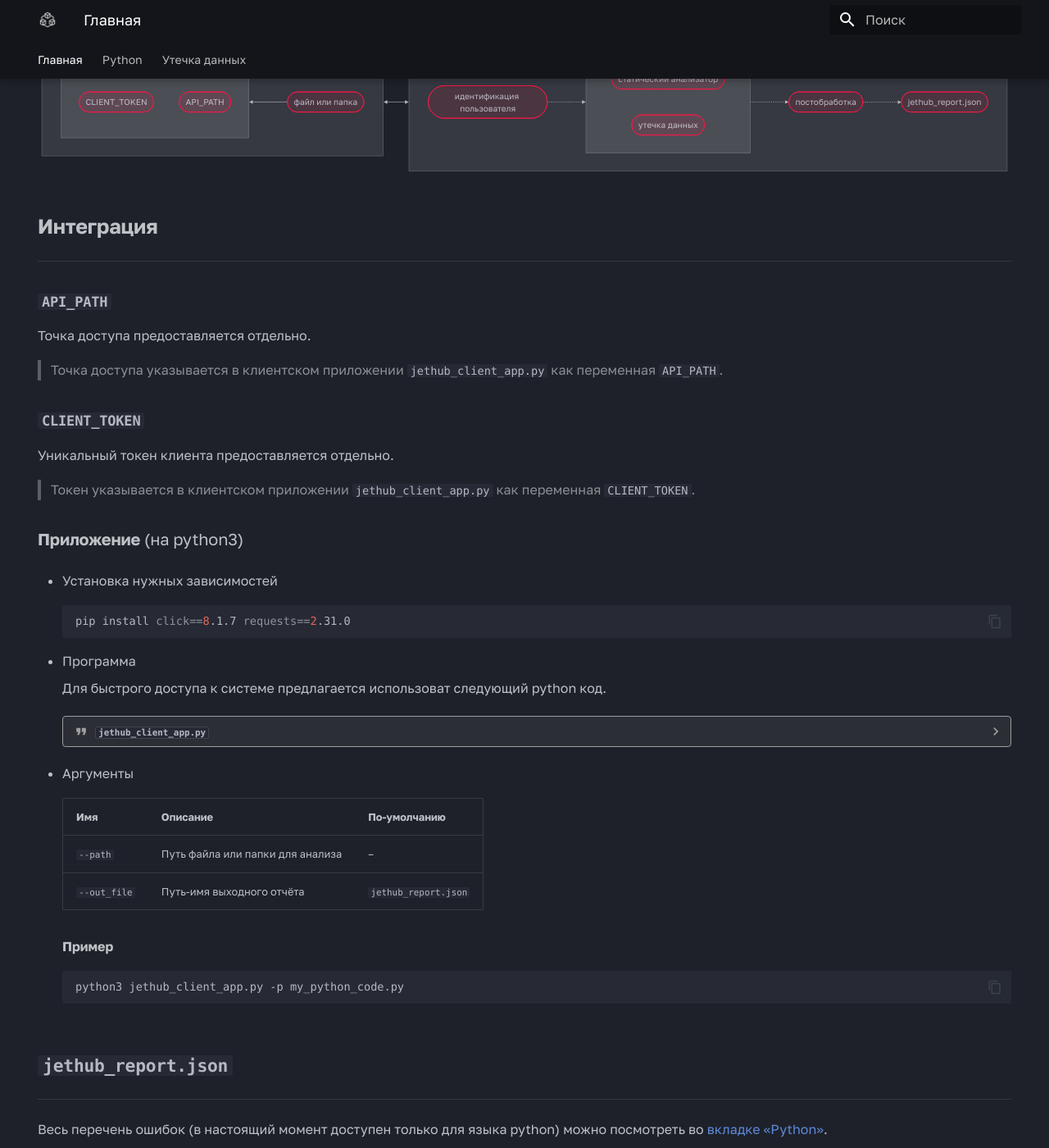
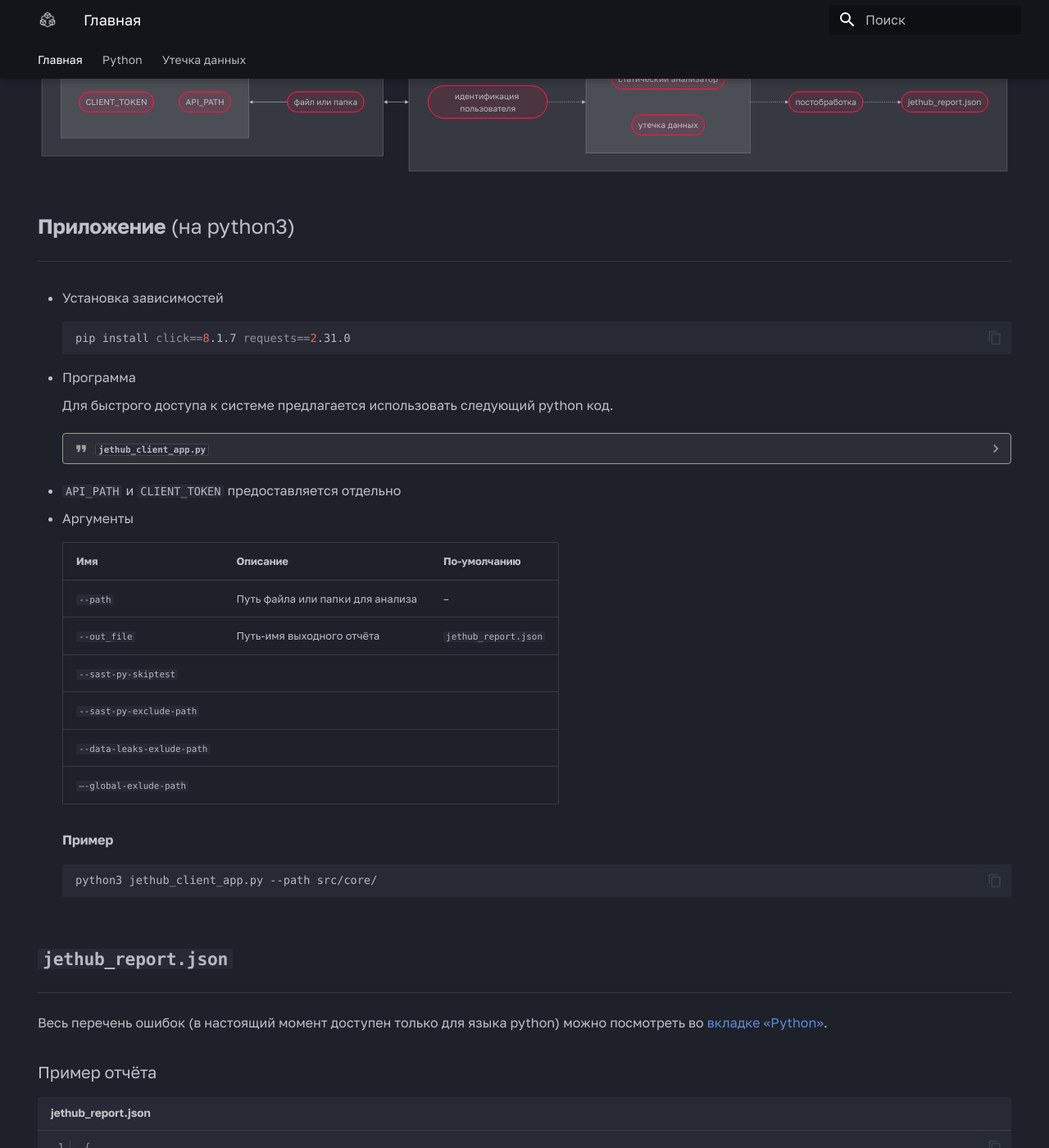
Before and after one commit to jethub-tech/docs.jethub.pro, an MkDocs documentation site: the page built from docs/index.md, in a window 1280 px wide and 1400 px high, scrolled down 239 px. Shown: the whole window at 82% size. Built offline with MkDocs 1.6.1 and Material for MkDocs 9.7.7, drawn with Linux system fonts in a browser that asks for light colours; some web fonts are replaced.

Commit message:
update design main page & append table

````diff
--- a/docs/index.md
+++ b/docs/index.md
@@ -65,24 +65,10 @@
     CLIENT <--> JETHUB
 ```
 
-## **Интеграция**
+## **Приложение** (на python3)
 ----
 
-### **`API_PATH`**
-
-Точка доступа предоставляется отдельно.
-
-> Точка доступа указывается в клиентском приложении `jethub_client_app.py` как переменная `API_PATH`.
-
-### **`CLIENT_TOKEN`**
-
-Уникальный токен клиента предоставляется отдельно.
-
-> Токен указывается в клиентском приложении `jethub_client_app.py` как переменная `CLIENT_TOKEN`.
-
-### **Приложение** (на python3)
-
-- Установка нужных зависимостей
+- Установка зависимостей
 
     ```bash
     pip install click==8.1.7 requests==2.31.0
@@ -90,7 +76,7 @@
 
 - Программа
 
-    Для быстрого доступа к системе предлагается использоват следующий python код.
+    Для быстрого доступа к системе предлагается использовать следующий python код.
 
     ??? quote "`jethub_client_app.py`"
 
@@ -98,17 +84,23 @@
         --8<-- "./docs/assets/example_jethub_client_app.py"
         ```
 
+- `API_PATH` и `CLIENT_TOKEN` предоставляется отдельно
+
 - Аргументы
 
-    | Имя           | Описание                                   | По-умолчанию         |
-    | ------------- | ------------------------------------------ | -------------------- |
-    | `--path`      | Путь файла или папки для анализа           |  –                   |
-    | `--out_file`  | Путь-имя выходного отчёта                  | `jethub_report.json` |
+    | Имя                        | Описание                                   | По-умолчанию         |
+    | -------------------------- | ------------------------------------------ | -------------------- |
+    | `--path`                   | Путь файла или папки для анализа           |  –                   |
+    | `--out_file`               | Путь-имя выходного отчёта                  | `jethub_report.json` |
+    | `--sast-py-skiptest`       |
+    | `--sast-py-exclude-path`   |
+    | `--data-leaks-exlude-path` |
+    | `—-global-exlude-path`     |
 
     **Пример**
 
     ```bash
-    python3 jethub_client_app.py -p my_python_code.py
+    python3 jethub_client_app.py --path src/core/
     ```
 
 ## **`jethub_report.json`**
````
